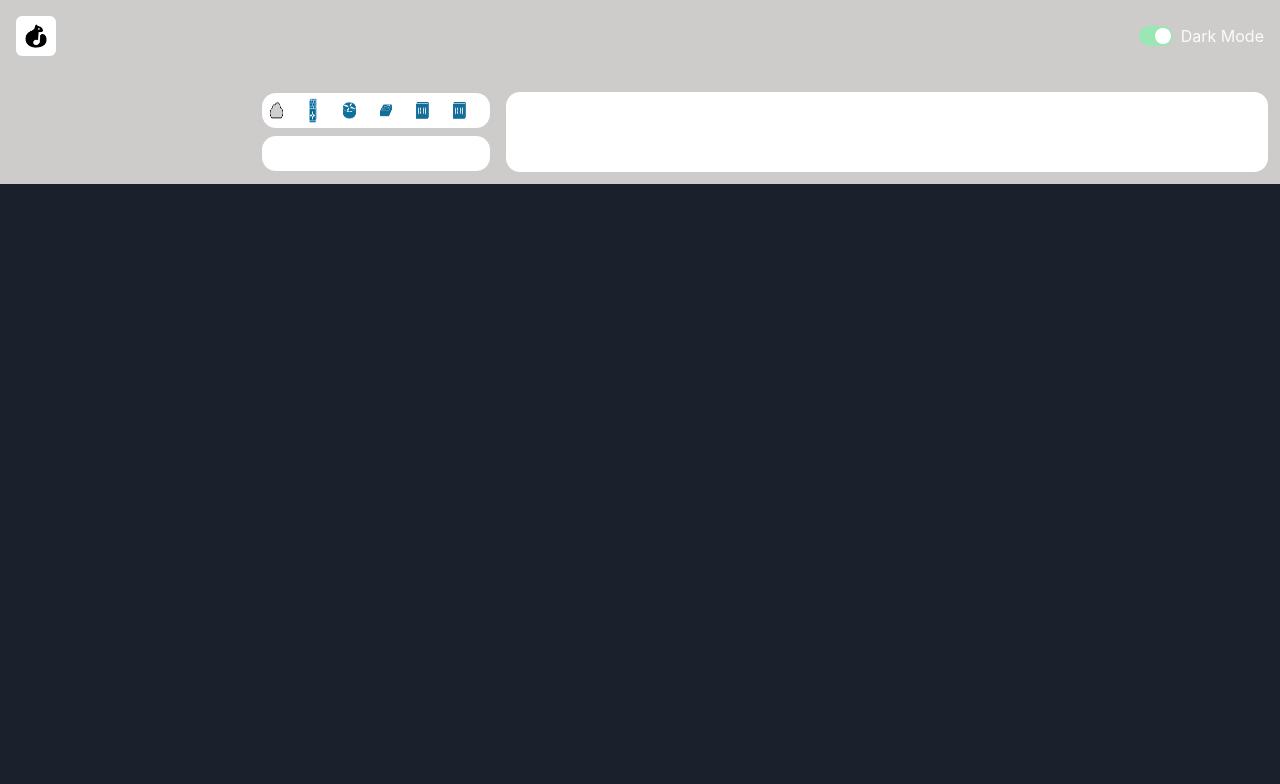
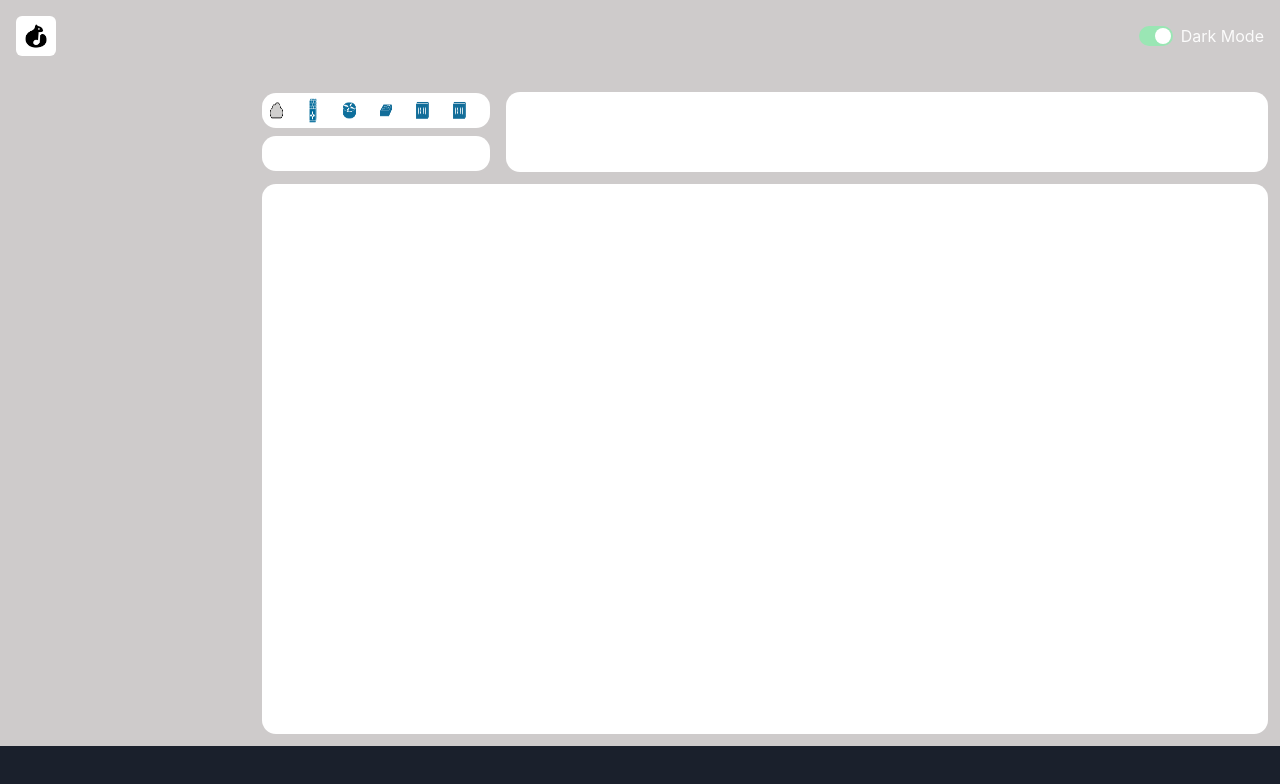
Before and after one commit to erraoudi-soufiane/nokia-packet-tracer, a React (Vite) app: page / in a window 1280 px wide. Shown: the top 784 px of the page. Built offline with nearby package versions, Linux system fonts and the light colour scheme.

Commit message:
building the board

```diff
--- a/src/App.tsx
+++ b/src/App.tsx
@@ -7,6 +7,7 @@ import Subcategories, {
 import Devices from "./components/Devices";
 import NavBar from "./components/NavBar";
 import { useState } from "react";
+import Board from "./components/Board";
 
 function App() {
   const [category, setSelectedCategory] = useState<Category | null>(null);
@@ -48,6 +49,7 @@ function App() {
           </Stack>
           <Devices selctedSubcategory={subcategory} />
         </HStack>
+        <Board />
       </GridItem>
     </Grid>
   );
--- /dev/null
+++ b/src/components/Board.tsx
@@ -0,0 +1,9 @@
+import { Box } from "@chakra-ui/react";
+
+const Board = () => {
+  return (
+    <Box marginTop={3} borderRadius={14} bg={"white"} minHeight="550px"></Box>
+  );
+};
+
+export default Board;
```
Also changed, not shown: src/index.css (line endings or trailing spaces).
